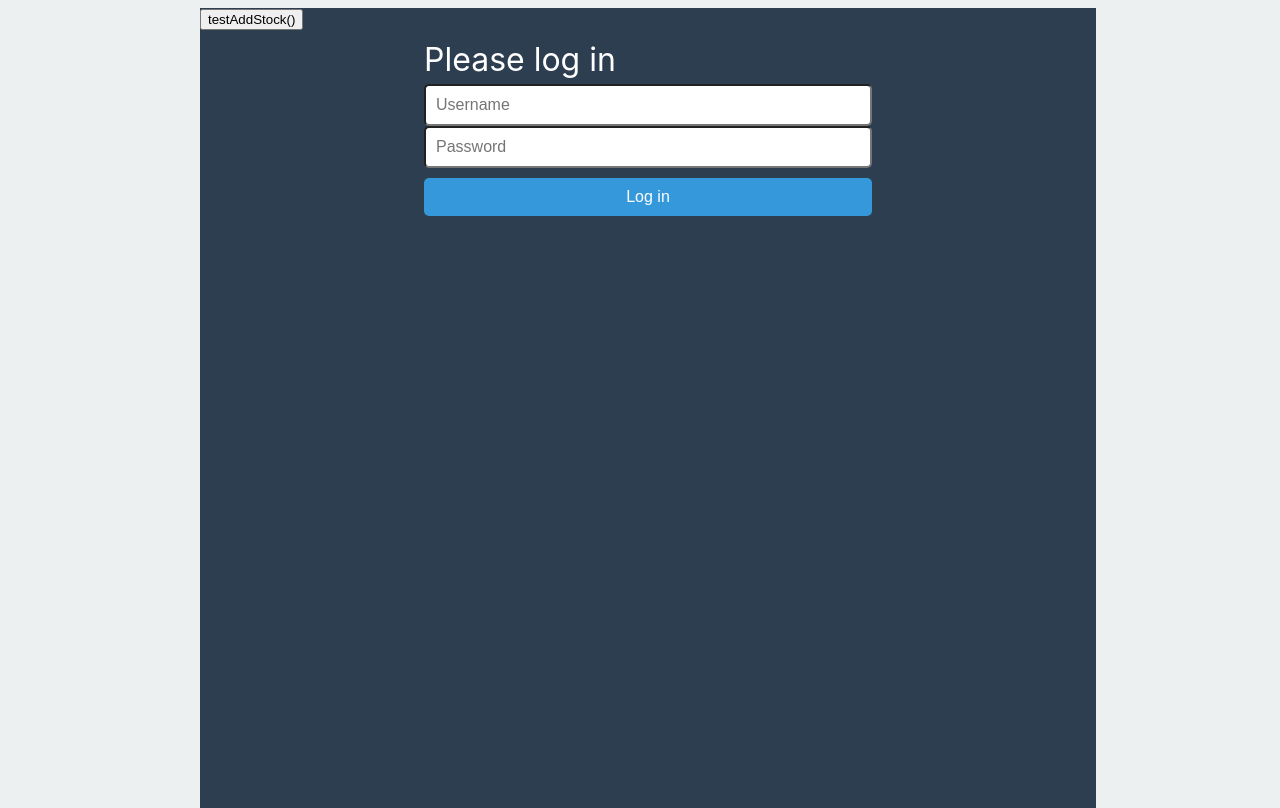
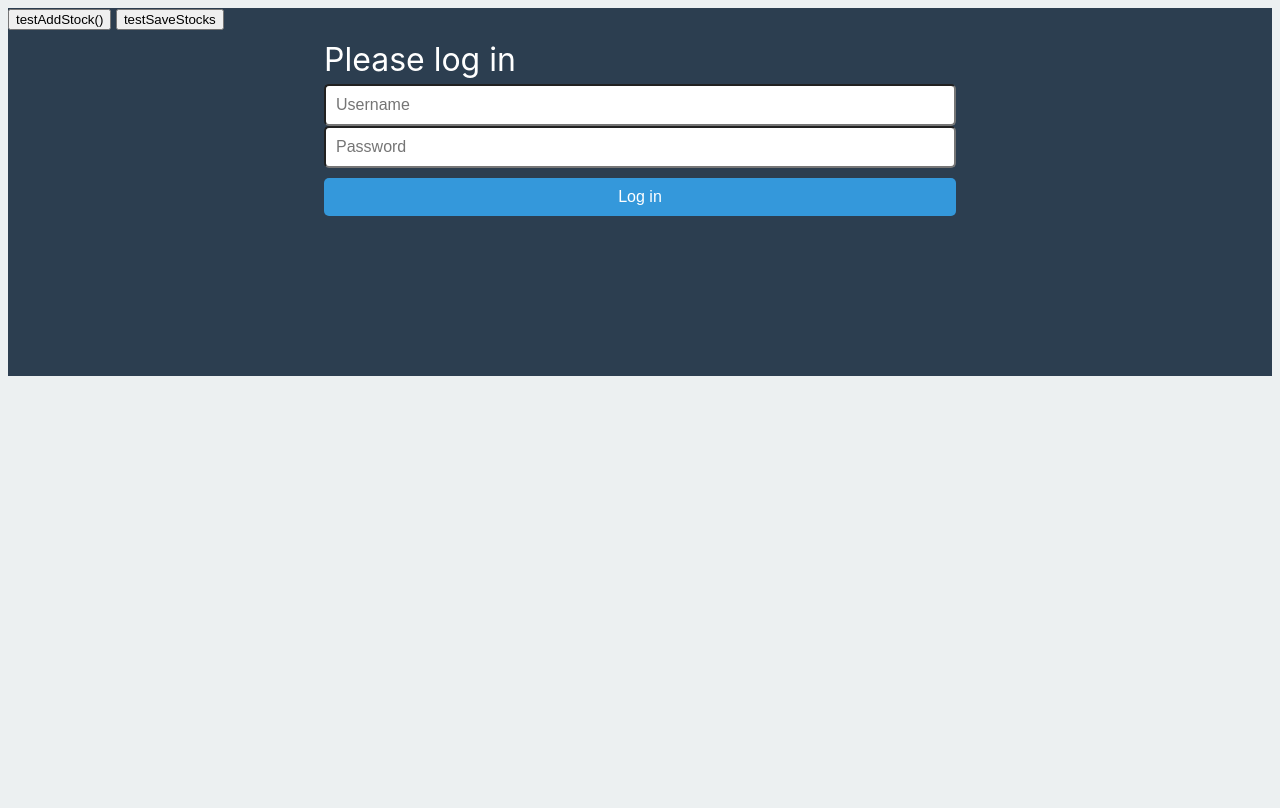
Before and after one commit to Jeremy-Doneghue/333A1, a PHP site: page / in a window 1280 px wide. After the commit the page ends 376 px from the top, so only its background shows below. Run offline with PHP 8.4, Linux system fonts and the light colour scheme.

Commit message:
Start adding save to database functionality.

```diff
--- a/index.html
+++ b/index.html
@@ -16,6 +16,7 @@
     <section class="left-bar">
         <div class="welcome">
             <button onclick="testAddStock()">testAddStock()</button>
+            <button onclick="saveUserStocks()">testSaveStocks</button>
         </div>
 
         <div id="login-form"></div>
--- a/scripts/session.js
+++ b/scripts/session.js
@@ -2,7 +2,7 @@ var user = {};
 var fullStockList = {};
 
 /**
- * Returns whether the user us logged in or not
+ * Returns whether the user is logged in or not
  */
 function userLoggedIn() {
     if (Object.keys(user).length === 0 && user.constructor === Object) {
@@ -11,6 +11,18 @@ function userLoggedIn() {
     return true;
 }
 
+/**
+ * Save the user's favourite stocks and notes to the database
+ */
+function saveUserStocks() {
+    const json = JSON.stringify(user.favStocks);
+    console.log(json);
+}
+
+/**
+ * Sets the user object from a json string
+ * @param {*} jsonString
+ */
 function setUser(jsonString) {
     user = Object.assign(user, JSON.parse(jsonString));
     retrieveFullStockList();
--- a/styles/styles.css
+++ b/styles/styles.css
@@ -5,11 +5,7 @@ body {
 
 /*General page css*/
 .left-bar {
-    position: absolute;
-    height: 100%;
-    width: 70%;
-    margin-left: 15%;
-
+    padding-bottom: 10em;
     background: #2c3e50;
     /*width: 25%;*/
     min-width: 275pt;
```
Also changed, not shown: php/saveUserData.php (added, +16 -0 lines).
